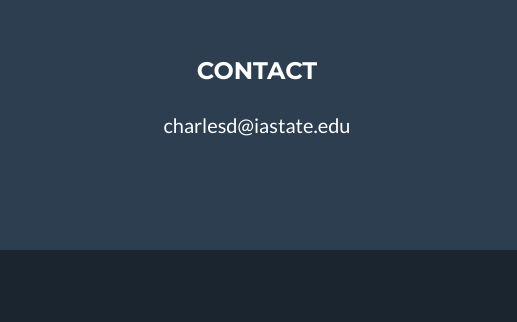
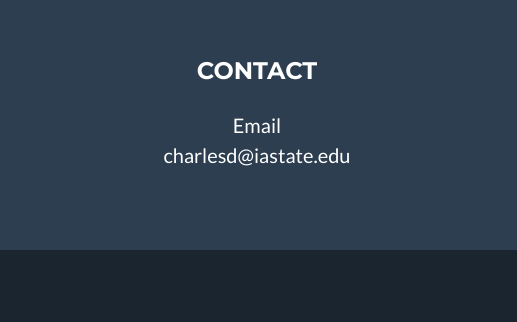
Before and after one commit to CharDon46/chardon46.github.io, a website with bundled scripts: page index.html in a window 1280 px wide. Shown: the part 1985-2307 px from the top of the page, 763-1280 px from the left. Built offline with nearby package versions, Linux system fonts and the light colour scheme.

Commit message:
Added contact to footer

```diff
--- a/index.html
+++ b/index.html
@@ -207,7 +207,8 @@
         <!-- Footer About Text -->
         <div class="col-lg-4 mb-5 mb-lg-0">
           <h4 class="text-uppercase mb-4">Contact</h4>
-          <p class="lead mb-0">charlesd@iastate.edu</p>
+          <p class="lead mb-0">Email
+            <br>charlesd@iastate.edu</p>
         </div>
       </div>
     </div>
```
